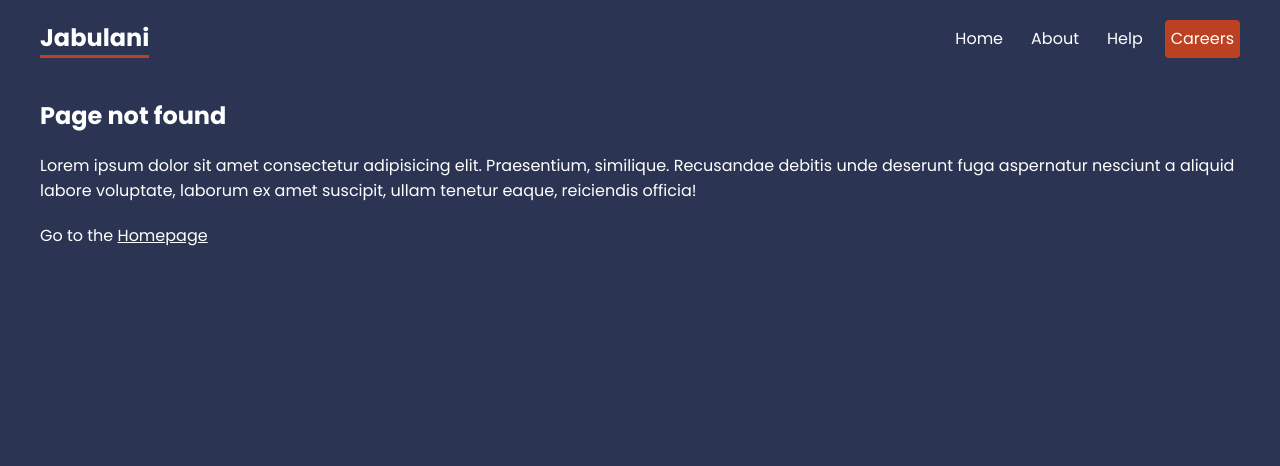
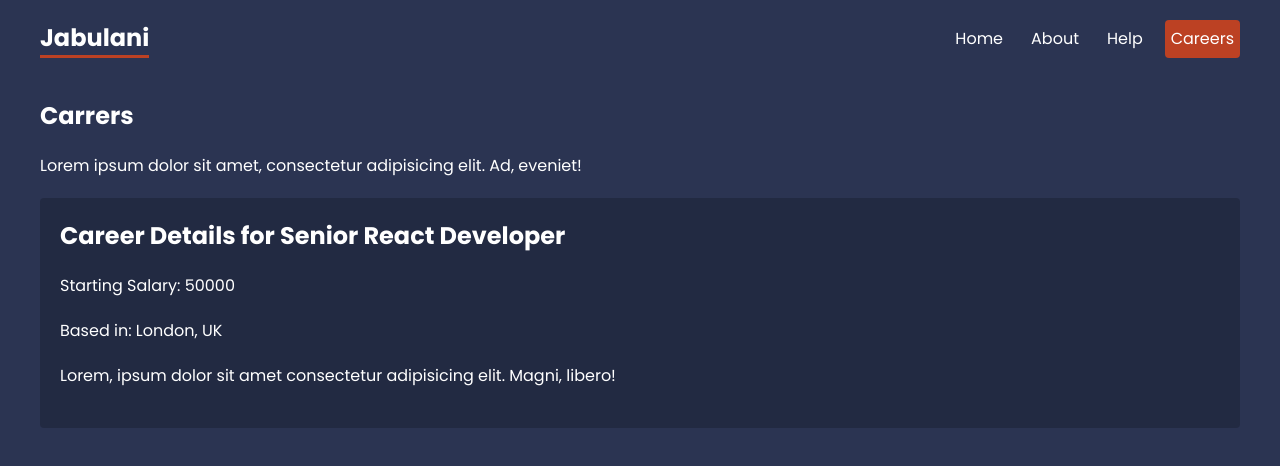
Before and after one commit to Chisonm/react-router-indepth, a React (Create React App) app: page /careers/1 in a window 1280 px wide. Shown: the top 466 px of the page. Built offline with nearby package versions, Linux system fonts and the light colour scheme; data requests are answered from the project's data file.

Commit message:
route paramiter in react router dom

```diff
--- a/src/App.js
+++ b/src/App.js
@@ -9,6 +9,8 @@
 // pages
 import Home from "./pages/Home";
 import About from "./pages/About";
+import CareerDetails, { careerDetailsLoader } from "./pages/careers/CareerDetails";
+import Careers, { careersLoader } from "./pages/careers/Careers";
 import NotFound from "./pages/NotFound";
 // help pages
 import Faq from "./pages/help/Faq";
@@ -17,7 +19,6 @@
 // layouts
 import RootLayout from "./layouts/RootLayout";
 import HelpLayout from "./layouts/HelpLayout";
-import Careers, { careersLoader } from "./pages/careers/Careers";
 import CareersLayout from "./layouts/CareersLayout";
 
 function App() {
@@ -40,6 +41,11 @@
             element={<Careers />}
             loader={careersLoader}
           />
+          <Route
+            path=":careerId"
+            element={<CareerDetails />}
+            loader={careerDetailsLoader}
+          />
         </Route>
 
         <Route path="*" element={<NotFound />} />
--- a/src/index.css
+++ b/src/index.css
@@ -124,6 +124,12 @@
 }
 
 /* careers details */
+.career-details {
+  background: rgba(0,0,0,0.2);
+  padding: 20px;
+  border-radius: 4px;
+  margin: 20px 0;
+}
 
 
 /* breadcrumbs */
--- /dev/null
+++ b/src/pages/careers/CareerDetails.js
@@ -0,0 +1,28 @@
+import React from 'react'
+import { useLoaderData, useParams } from 'react-router-dom'
+
+export default function CareerDetails() {
+    const { careerId } = useParams()
+    const career = useLoaderData()
+
+    console.log(career);
+
+  return (
+    <div className='career-details'>
+        <h2>Career Details for {career.title}</h2>
+        <p>Starting Salary: {career.salary}</p>
+        <p>Based in: {career.location}</p>
+        <div className="details">
+            <p>Lorem, ipsum dolor sit amet consectetur adipisicing elit. Magni, libero!</p>
+        </div>
+    </div>
+  )
+}
+
+export const careerDetailsLoader = async ({ params }) => {
+    const {careerId} = params
+    const res = await fetch(`http://localhost:4000/careers/${careerId}`)
+    const data = await res.json()
+
+    return data
+}
--- a/src/pages/careers/Careers.js
+++ b/src/pages/careers/Careers.js
@@ -6,7 +6,7 @@
   return (
     <div className='careers'>
         {careers.map(career => (
-            <Link to="/" key={career.id}>
+            <Link to={career.id.toString()} key={career.id}>
                 <p>{career.title}</p>
                 <p>Based in {career.location}</p>
             </Link>
```
